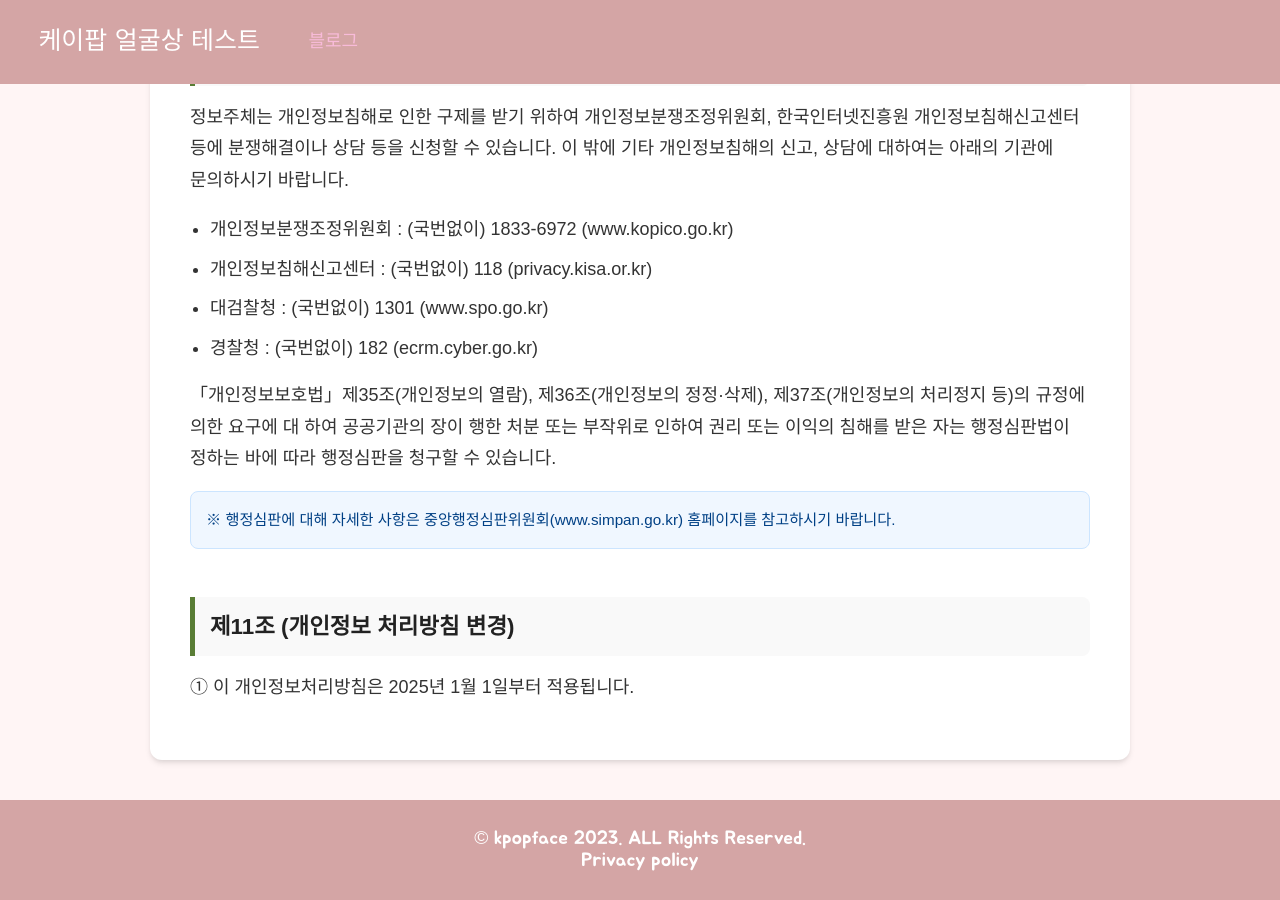
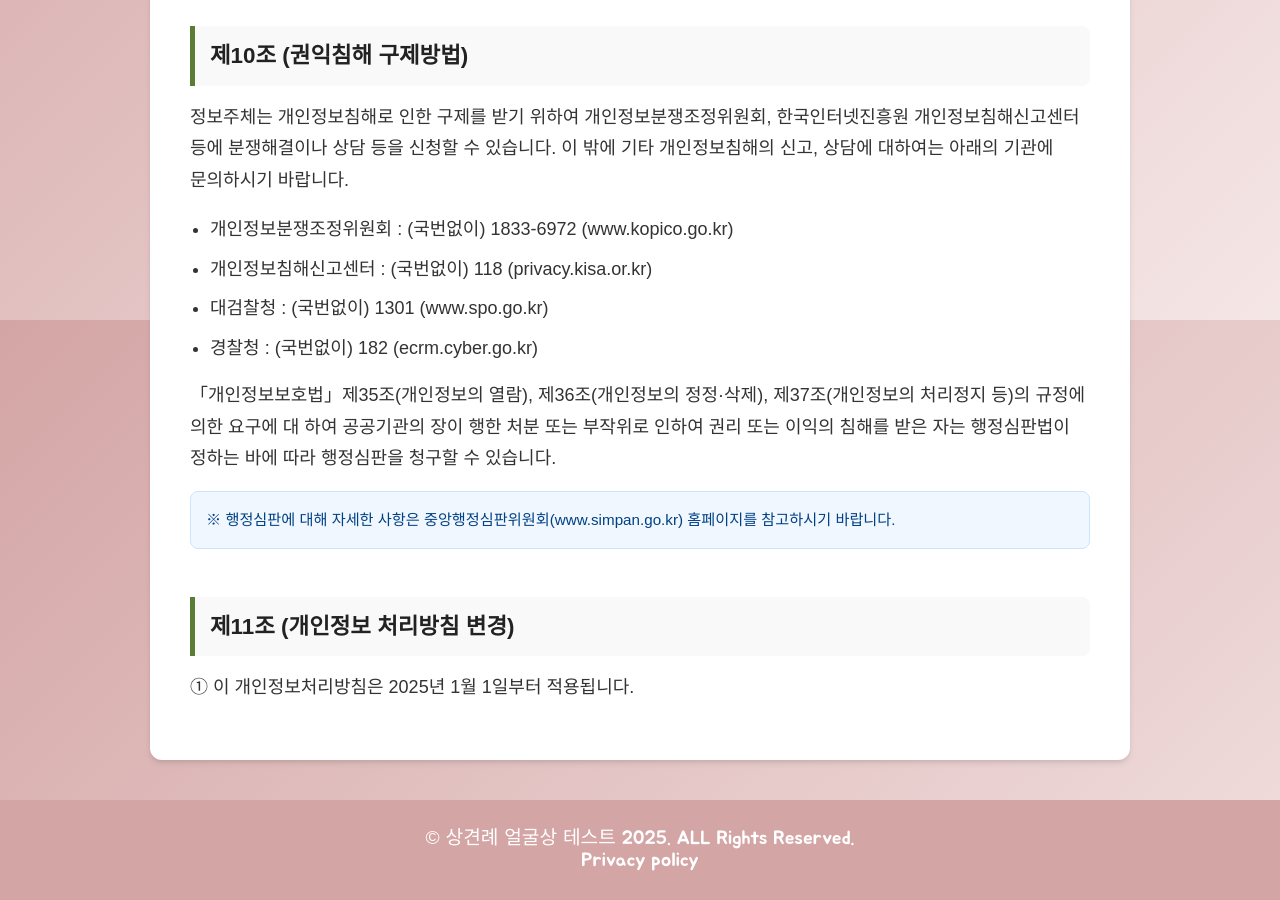
Before and after one commit to moony01/sanggyeonrye-test, a Jekyll site: the page built from privacy.html, in a window 1280 px wide and 900 px high, scrolled down 4180 px. Built offline with Jekyll 4.4.1, drawn with Linux system fonts in a browser that asks for light colours.

Commit message:
fix: privacy 페이지 헤더 제거 및 상견례 테스트용 수정
- 불필요한 네비게이션 헤더 제거
- K-Pop 테스트 관련 내용을 상견례 테스트로 변경
- OG/SEO 메타태그 수정

Co-Authored-By: Claude Opus 4.5 <noreply@anthropic.com>

```diff
--- a/_layouts/privacy.html
+++ b/_layouts/privacy.html
@@ -4,53 +4,42 @@
     <meta charset="UTF-8">
     <meta http-equiv="X-UA-Compatible" content="IE=edge">
     <meta name="viewport" content="width=device-width, initial-scale=1.0">
-    <link rel="icon" href="favicon.png" type="image/x-icon">
+    <link rel="icon" href="favicon.svg" type="image/svg+xml">
     <link rel="stylesheet" href="https://cdnjs.cloudflare.com/ajax/libs/normalize/8.0.1/normalize.min.css">
     <link rel="stylesheet" href="static/css/common.css">
-    <link rel="stylesheet" href="static/css/loading.css">
     <link rel="stylesheet" href="static/css/main.css">
-    <link rel="stylesheet" href="https://cdnjs.cloudflare.com/ajax/libs/font-awesome/6.4.0/css/all.min.css"
-        integrity="sha512-iecdLmaskl7CVkqkXNQ/ZH/XLlvWZOJyj7Yy7tcenmpD1ypASozpmT/E0iPtmFIB46ZmdtAc9eNBvH0H/ZpiBw=="
-        crossorigin="anonymous" referrerpolicy="no-referrer" />
+    <link rel="stylesheet" href="https://cdnjs.cloudflare.com/ajax/libs/font-awesome/6.5.1/css/all.min.css"
+        integrity="sha512-DTOQO9RWCH3ppGqcWaEA1BIZOC6xxalwEsw9c2QQeAIftl+Vegovlnee1c9QX4TctnWMn13TZye+giMm8e2LwA=="
+        crossorigin="anonymous" referrerpolicy="no-referrer">
     <link href="https://fonts.googleapis.com/css2?family=Jua&display=swap" rel="stylesheet">
-    <script src="static/js/app.js"></script>
 
     <!-- SEO 메타 태그 -->
-    <meta name="description" content="K-Pop Face Test 개인정보처리방침 - 업로드된 이미지는 서버에 저장되지 않으며 페이지 이탈 시 즉시 소멸됩니다.">
-    <link rel="canonical" href="https://moony01.com/kpopface/privacy.html">
+    <meta name="description" content="상견례 얼굴상 테스트 개인정보처리방침 - 업로드된 이미지는 서버에 저장되지 않으며 페이지 이탈 시 즉시 소멸됩니다.">
+    <link rel="canonical" href="https://moony01.com/sanggyeonrye-test/privacy.html">
 
     <!-- Open Graph -->
-    <meta property="og:title" content="개인정보처리방침 | K-Pop Face Test">
-    <meta property="og:description" content="K-Pop Face Test 개인정보처리방침 - 업로드된 이미지는 서버에 저장되지 않으며 페이지 이탈 시 즉시 소멸됩니다.">
-    <meta property="og:url" content="https://moony01.com/kpopface/privacy.html">
-    <meta property="og:image" content="https://moony01.com/kpopface/static/img/share/kakao-url-share.png">
+    <meta property="og:title" content="개인정보처리방침 | 상견례 얼굴상 테스트">
+    <meta property="og:description" content="상견례 얼굴상 테스트 개인정보처리방침 - 업로드된 이미지는 서버에 저장되지 않으며 페이지 이탈 시 즉시 소멸됩니다.">
+    <meta property="og:url" content="https://moony01.com/sanggyeonrye-test/privacy.html">
+    <meta property="og:image" content="https://moony01.com/sanggyeonrye-test/static/img/share/kakao-url-share.png">
     <meta property="og:type" content="website">
-    <meta property="og:site_name" content="K-Pop Face Test">
+    <meta property="og:site_name" content="상견례 얼굴상 테스트">
     <meta property="og:locale" content="ko_KR">
 
     <!-- Twitter Card -->
     <meta name="twitter:card" content="summary">
-    <meta name="twitter:title" content="개인정보처리방침 | K-Pop Face Test">
-    <meta name="twitter:description" content="K-Pop Face Test 개인정보처리방침 - 업로드된 이미지는 서버에 저장되지 않습니다.">
+    <meta name="twitter:title" content="개인정보처리방침 | 상견례 얼굴상 테스트">
+    <meta name="twitter:description" content="상견례 얼굴상 테스트 개인정보처리방침 - 업로드된 이미지는 서버에 저장되지 않습니다.">
 
     <title>{% if page.title %}{{ page.title }}{% else %}개인정보처리방침{% endif %}</title>
 </head>
-<body>
+<body style="background: linear-gradient(135deg, #D4A5A5 0%, #F5E6E6 100%); min-height: 100vh;">
     <div class="site-pusher">
-    <nav class="header">
-        <a href="#" class="header__icon" id="header__icon"></a>
-        <a class="header__logo" onclick="fnMovePage()">케이팝 얼굴상 테스트</a>
-        <nav class="menu">
-            <!-- <a onclick="fnMovePage('mbtichat')">MBTI AI 채팅</a> -->
-            <a onclick="fnMovePage('blog')">블로그</a>
-        </nav>
-    </nav>
     {{ content }}
     <footer class="footer">
-        <span>© kpopface 2023. ALL Rights Reserved.</span>
-        <a class="privacy" href="{{ site.url }}/kpopface/privacy.html">Privacy policy</a>
+        <span>© 상견례 얼굴상 테스트 2025. ALL Rights Reserved.</span>
+        <a class="privacy" href="{{ site.url }}/sanggyeonrye-test/privacy.html">Privacy policy</a>
     </footer>
-    <div class="site-cache" id="site-cache"></div>
     </div>
 </body>
 </html>
```
